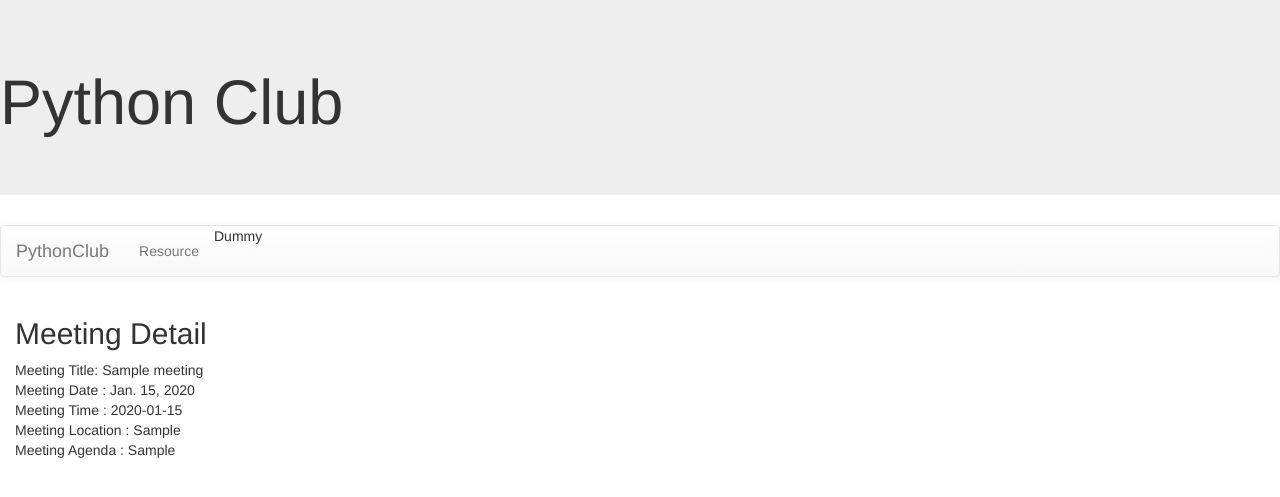
After one commit to Squirrel10/PythonClubWinter2021, a Django app: template Club/templates/Club/meeting.html in a window 1280 px wide. The commit adds this page. Shown: the top 497 px of the page. Run offline with Django 3.2, Linux system fonts and the light colour scheme; the template is opened without the code that fills it: values that come from a table or form of the project are taken from there, others are empty; tables that the repository leaves empty hold one stand-in row (values such as "Sample post"); some libraries are stand-ins or nearby versions.

Commit message:
Add files via upload

```diff
--- a/Club/templates/Club/index.html
+++ b/Club/templates/Club/index.html
@@ -1,6 +1,8 @@
 {% extends 'base.html' %}
-{% block content %}
+{% block content  %}
+
 <h2>Python Club</h2>
 <p>Hello</p>
-<p>This is the application</p>
+<p>This is my application</p>
+
 {% endblock %}
--- /dev/null
+++ b/Club/templates/Club/meeting.html
@@ -0,0 +1,12 @@
+{% extends 'base.html' %}
+{% block content %}
+
+<h2>Meeting Detail</h2>
+<p>Meeting Title: {{meeting.meetingtitle}}<br/>
+Meeting Date : {{meeting.meetingdate}}<br/>
+Meeting Time : {{meeting.meetingtime}} <br/>
+Meeting Location : {{meeting.meetinglocation}} <br/>
+Meeting Agenda : {{meeting.meetingagenda}} </p>
+
+
+{% endblock %}
--- a/Club/templates/base.html
+++ b/Club/templates/base.html
@@ -1,7 +1,7 @@
 <!DOCTYPE html>
  <html>
 <head>
-<title>Python Club</title>
+<title>Python Club Winter 2021</title>
 <link rel="stylesheet" href="//maxcdn.bootstrapcdn.com/bootstrap/3.2.0/css/bootstrap.min.css">
 <link rel="stylesheet" href="//maxcdn.bootstrapcdn.com/bootstrap/3.2.0/css/bootstrap-theme.min.css">
 <link href='//fonts.googleapis.com/css?family=Lobster&subset=latin,latin-ext' rel='stylesheet' type='text/css'>
@@ -13,10 +13,11 @@
    <nav class="navbar navbar-default">
    <div class="container-fluid">
 <div class="navbar-header">
-<a class="navbar-brand" href="{% url 'index' %}">Python Club</a>
+<a class="navbar-brand" href="{% url 'index' %}">PythonClub</a>
 </div>
+
 <ul class="nav navbar-nav">
-<li>Dummy</li>
+<li><a href="{% url 'resource' %}"> Resource</a></li>
 <li>Dummy</li>
 </ul>
 </div>
@@ -24,6 +25,8 @@
 <div class="container-fluid">
 {% block content %}
 
+
+
 {% endblock content %}
 </div>
 </body>
```
Also changed, not shown: Club/templates/Club/resource.html (added, +11 -0 lines).
